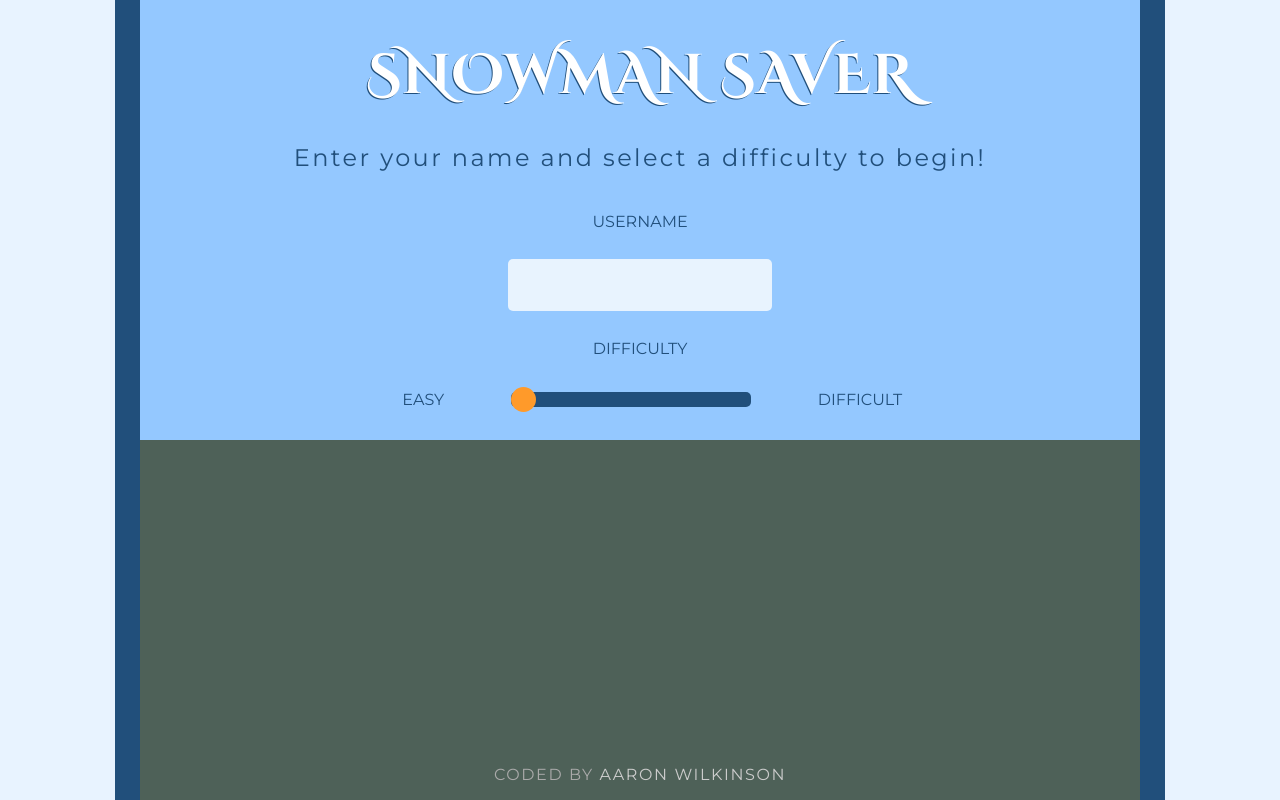
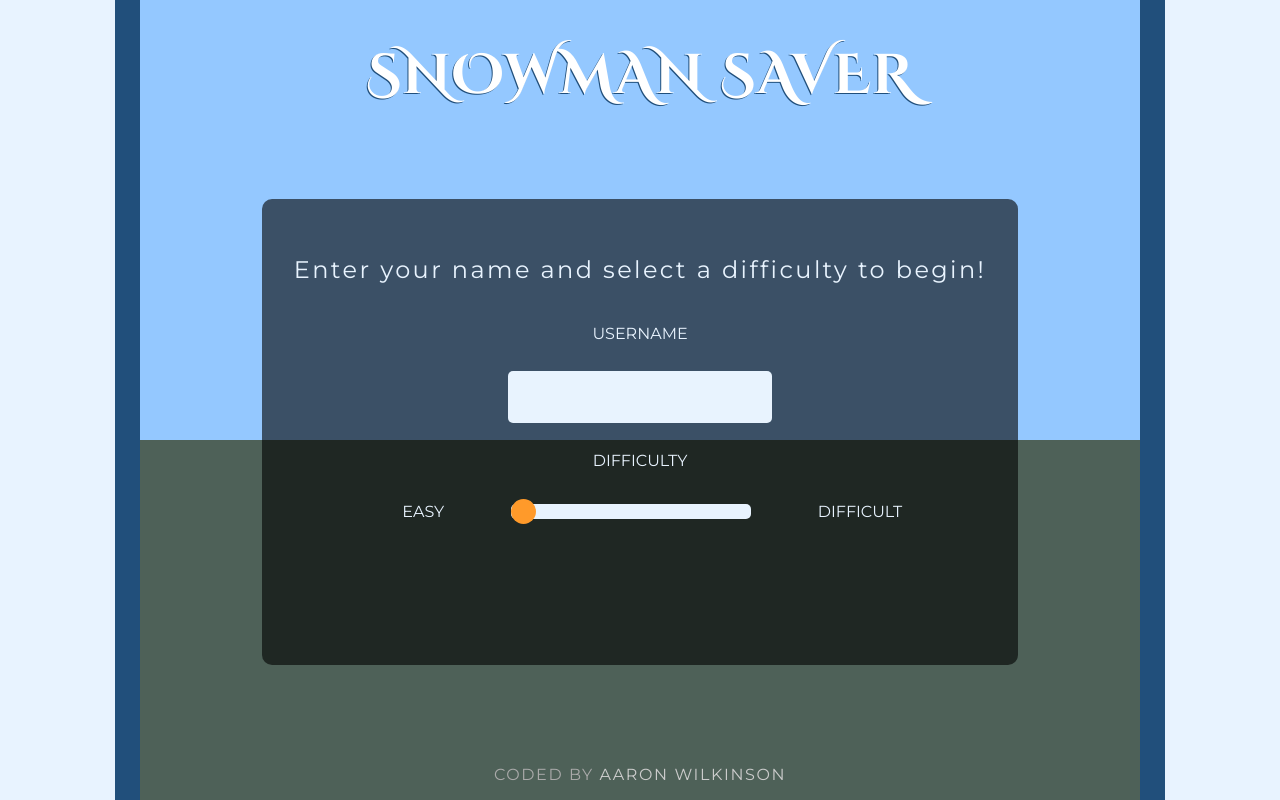
Before and after one commit to aaronkyl/hangman, a React app: page / in a window 1280 px wide. Built offline with nearby package versions, Linux system fonts and the light colour scheme.

Commit message:
route from landing page to game

```diff
--- a/src/App.js
+++ b/src/App.js
@@ -8,18 +8,6 @@ import CodedBy from './components/CodedBy/CodedBy'
 import classes from './App.css'
 
 class App extends Component {
-  state = {
-    user: '',
-    difficulty: null
-  }
-
-  beginGameHandler = (username, difficulty) => {
-    this.setState({
-      user: username,
-      difficulty: difficulty
-    })
-  }
-
   render() {
     return (
       <div className={classes.App}>
--- a/src/containers/LandingPage/LandingPage.css
+++ b/src/containers/LandingPage/LandingPage.css
@@ -4,17 +4,21 @@
   align-items: center;
   justify-content: center;
   z-index: 5;
+  background-color: #00000099;
+  padding: 2em;
+  border-radius: 10px;
+  margin-top: 5em;
 }
 
 .P {
   width: 100%;
   font-size: 1.5em;
-  color: #214f7b;
+  color: #e8f3fe;
   letter-spacing: .1em;
 }
 
 .Label {
-  color: #214f7b;
+  color: #e8f3fe;
 }
 
 .Username {
@@ -45,7 +49,7 @@
 }
 
 .DifficultyDiv p {
-  color: #214f7b;
+  color: #e8f3fe;
 }
 
 .Difficulty {
@@ -53,7 +57,7 @@
   width: 250px;
   height: 15px;
   border-radius: 5px;
-  background: #214f7b;
+  background: #e8f3fe;
   outline: none;
   margin: auto 5em;
 }
--- a/src/containers/LandingPage/LandingPage.js
+++ b/src/containers/LandingPage/LandingPage.js
@@ -1,4 +1,5 @@
 import React, { Component } from 'react'
+import { withRouter } from 'react-router-dom'
 
 import Button from '../../UI/Button/Button'
 
@@ -18,6 +19,17 @@ class LandingPage extends Component {
     this.setState({difficulty: difficulty})
   }
 
+  beginGameHandler = () => {
+    const queryParams = []
+    for (let i in this.state) {
+      queryParams.push(encodeURIComponent(i) + '=' + encodeURIComponent(this.state[i]))
+    }
+    this.props.history.push({
+      pathname: '/game',
+      search: queryParams.join('&')
+    })
+  }
+
   render() {
     console.log("[LandingPage.js] - render()")
     return (
@@ -33,10 +45,10 @@ class LandingPage extends Component {
         </div>
         <Button
           status={this.state.username.length > 0}
-          >BEGIN GAME</Button>
+          clicked={this.beginGameHandler}>BEGIN GAME</Button>
       </div>
     )
   }
 }
 
-export default LandingPage
+export default withRouter(LandingPage)
```
